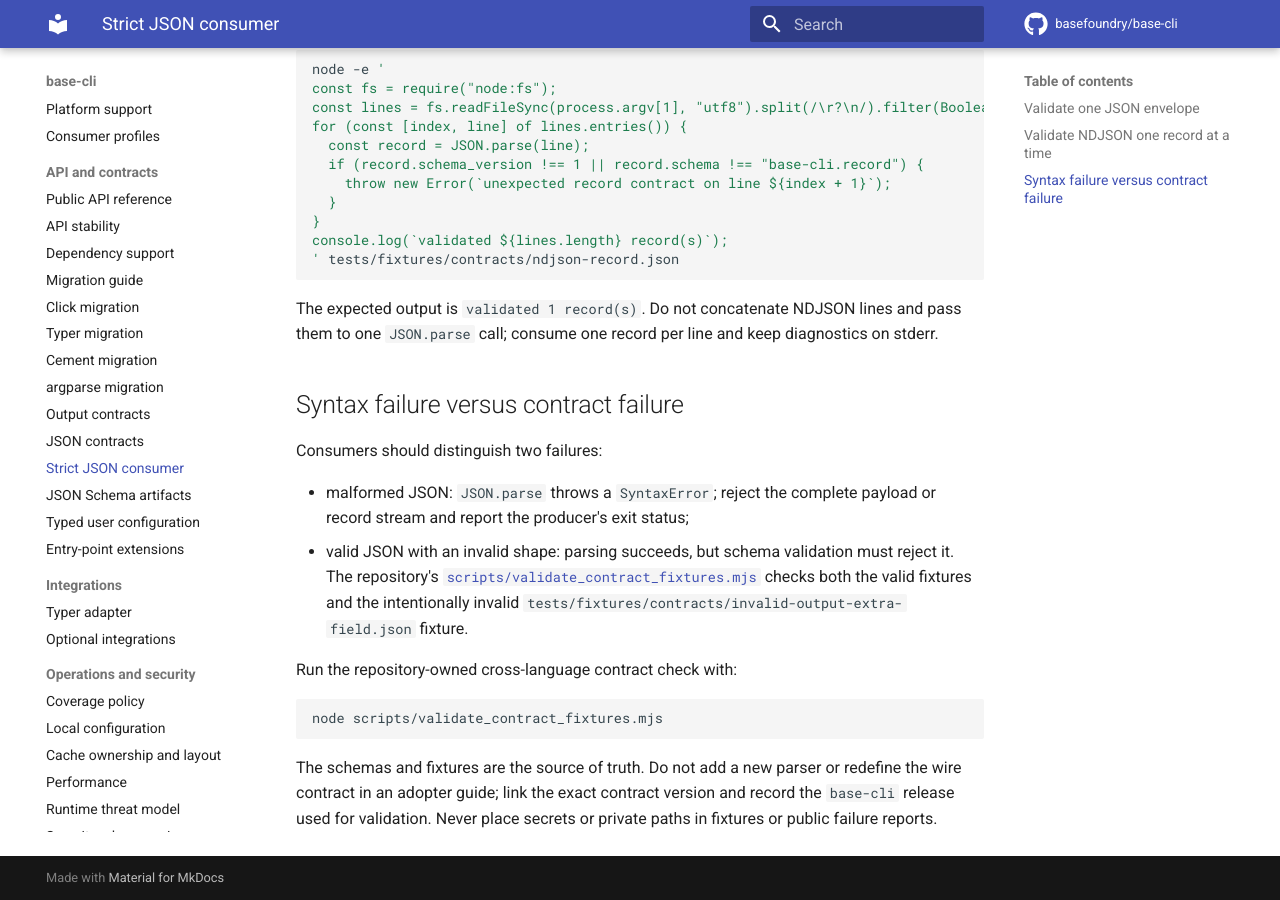
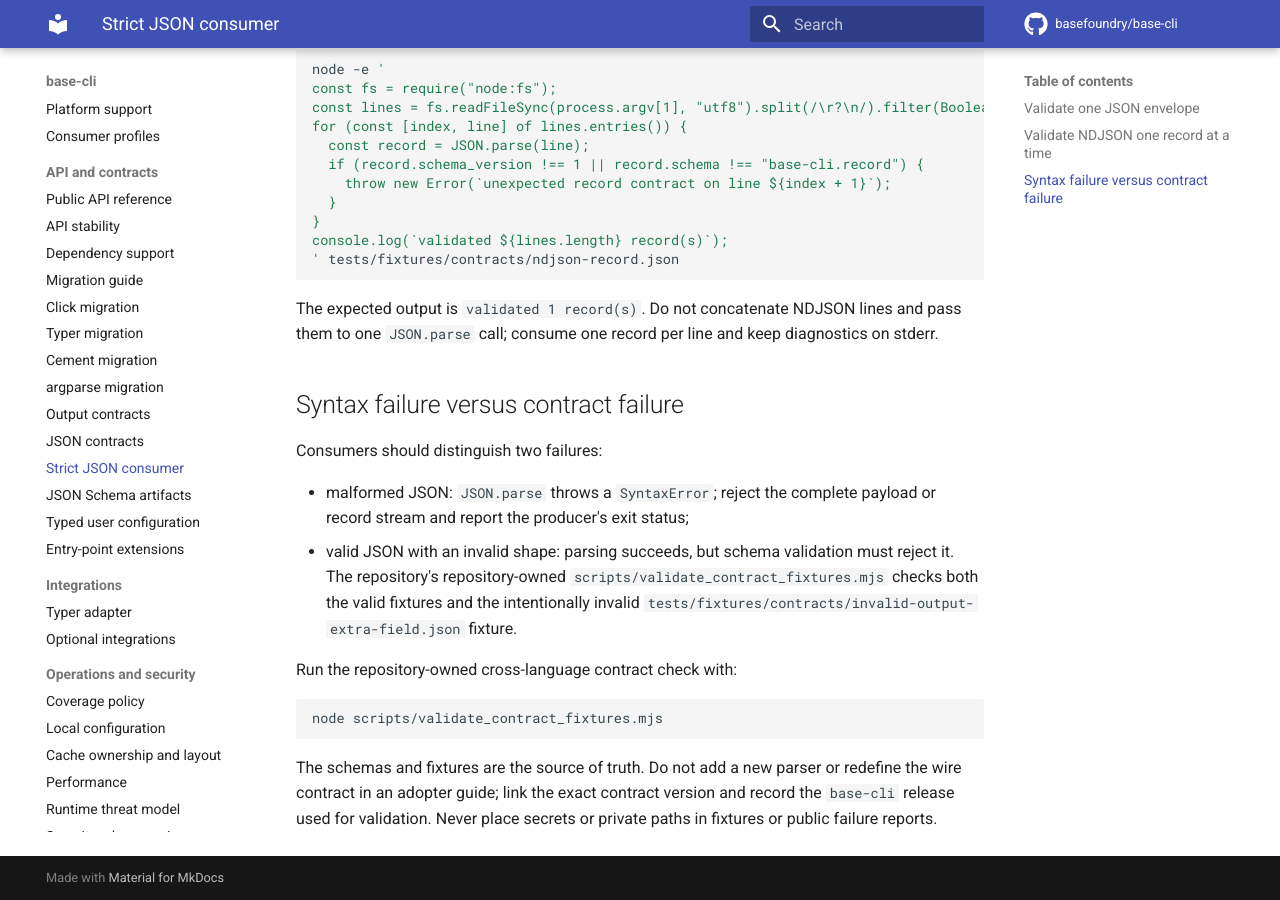
Before and after one commit to basefoundry/base-cli, an MkDocs documentation site: the page built from docs/strict-json-consumer.md, in a window 1280 px wide and 900 px high, scrolled down 891 px. Built offline with MkDocs 1.6.1 and Material for MkDocs 9.7.7, drawn with Linux system fonts in a browser that asks for light colours; comment, search, counter and statistics services are not loaded.

```diff
--- a/docs/strict-json-consumer.md
+++ b/docs/strict-json-consumer.md
@@ -63,8 +63,8 @@ Consumers should distinguish two failures:
   payload or record stream and report the producer's exit status;
 - valid JSON with an invalid shape: parsing succeeds, but schema validation
   must reject it. The repository's
-  [`scripts/validate_contract_fixtures.mjs`](../scripts/validate_contract_fixtures.mjs)
-  checks both the valid fixtures and the intentionally invalid
+  repository-owned `scripts/validate_contract_fixtures.mjs` checks both the
+  valid fixtures and the intentionally invalid
   `tests/fixtures/contracts/invalid-output-extra-field.json` fixture.
 
 Run the repository-owned cross-language contract check with:
```
